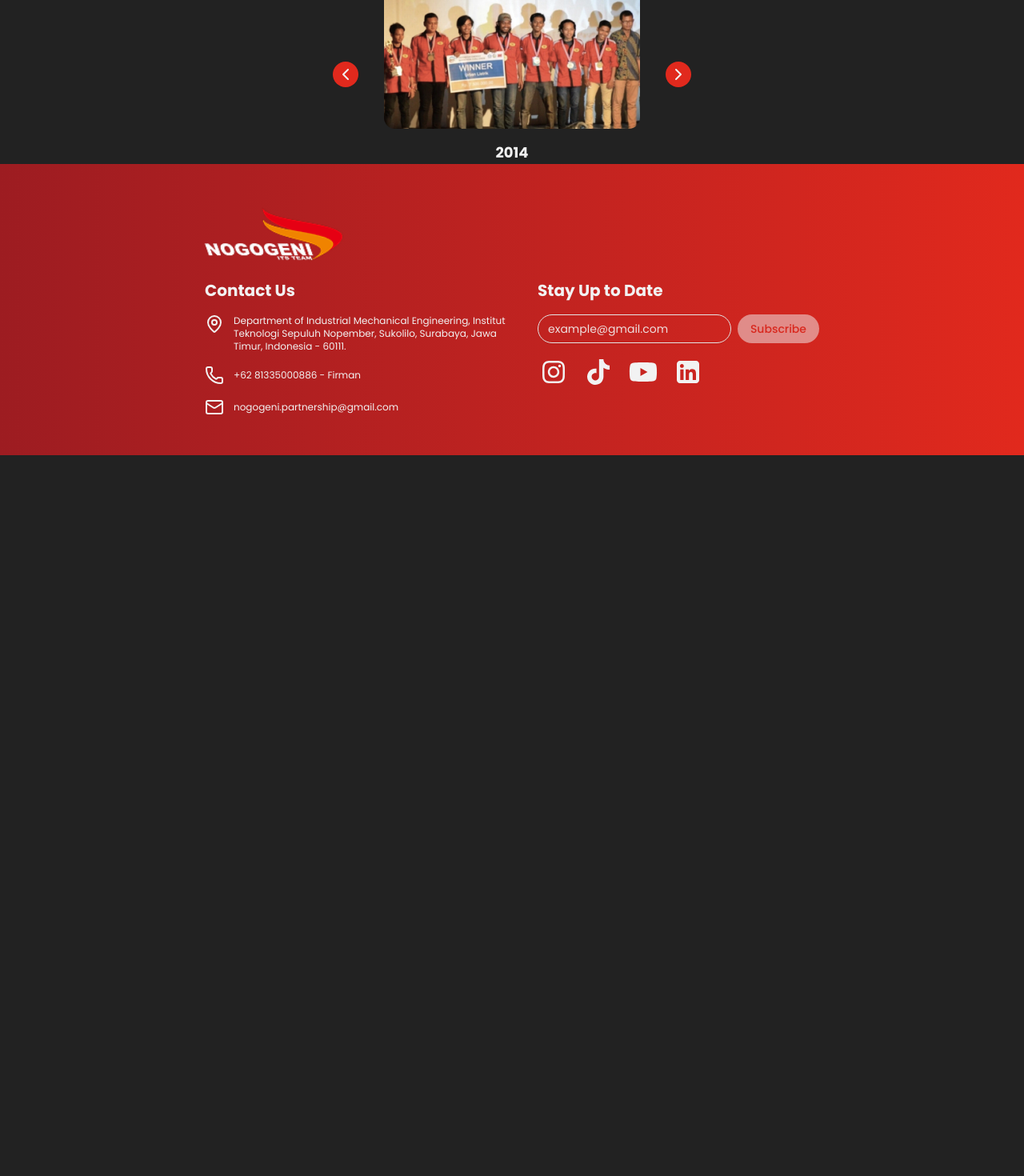
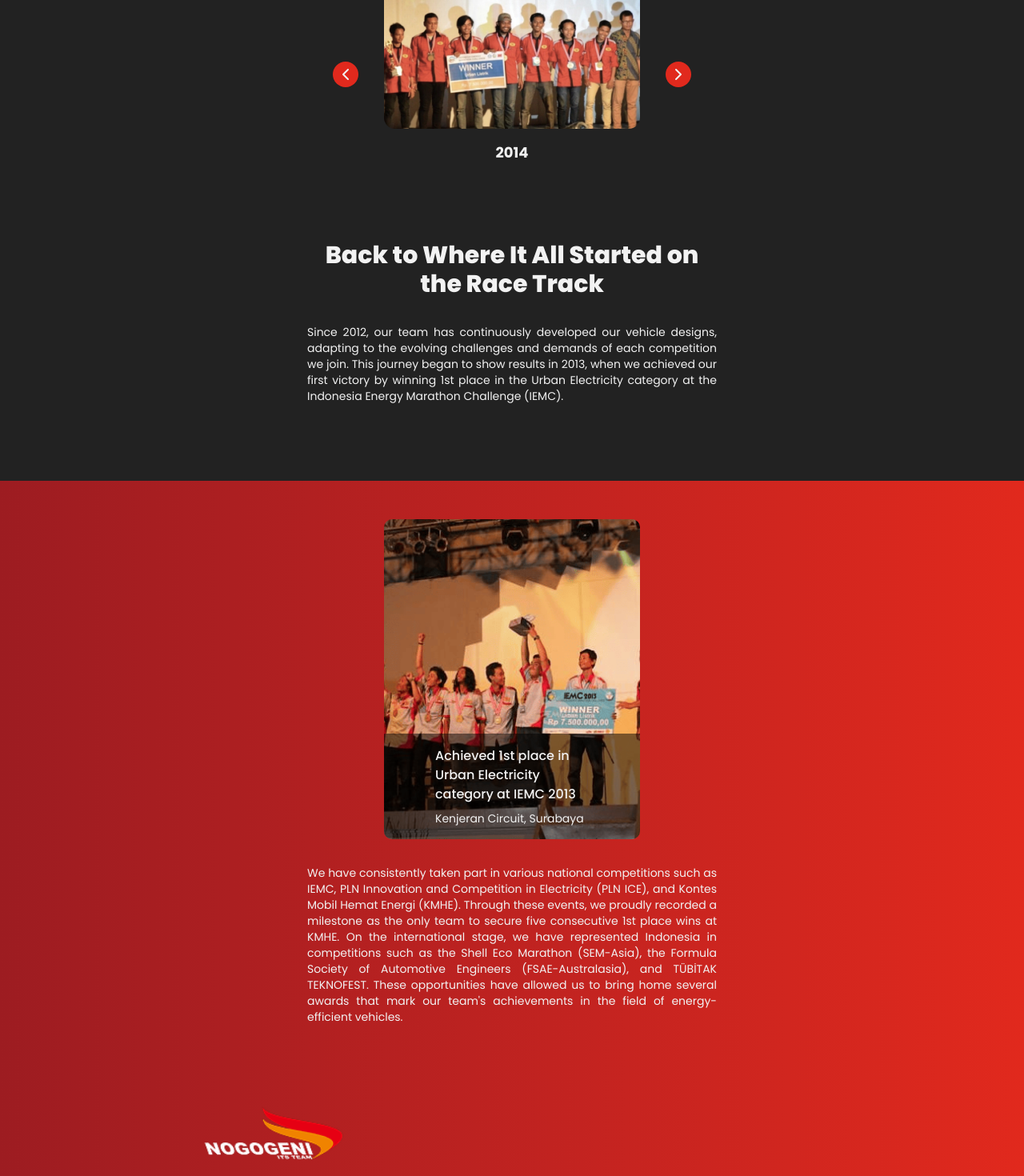
Before and after one commit to NogogeniITSTeam/nogogeni, a Next.js app: page /about-us in a window 1280 px wide. Shown: the part 1115-2585 px from the top of the page at 80% size. Before the commit the page ends 1684 px from the top, so only its background shows below. Built offline with nearby package versions, Linux system fonts and the light colour scheme.

Commit message:
create first place section

```diff
--- a/src/pages/about-us.tsx
+++ b/src/pages/about-us.tsx
@@ -35,6 +35,55 @@
       </section>
 
       <History />
+
+      <article className="bg-nogogeni-black py-16 px-8 tablet:px-16 tablet:py-24 desktop:px-32 desktop:py-32">
+        <h2 className="font-extrabold text-center mx-auto max-w-lg text-3xl mb-8 desktop:text-[64px] desktop:mb-12">
+          Back to Where It All Started on the Race Track
+        </h2>
+
+        <p className="text-justify mx-auto max-w-lg text-sm">
+          Since 2012, our team has continuously developed our vehicle designs,
+          adapting to the evolving challenges and demands of each competition we
+          join. This journey began to show results in 2013, when we achieved our
+          first victory by winning 1st place in the Urban Electricity category
+          at the Indonesia Energy Marathon Challenge (IEMC).
+        </p>
+      </article>
+
+      <section className="bg-linear-to-r from-nogogeni-red to-nogogeni-orange px-8 py-6 tablet:px-16 tablet:py-12 desktop:px-32 desktop:py-16">
+        <div className="group relative overflow-hidden aspect-4/5 rounded-lg w-full mx-auto max-w-xs mb-8">
+          <Image
+            fill
+            src="/first_place.png"
+            alt="First place in Urban Electricity category at IEMC 2013"
+            className="object-cover object-center group-hover:scale-125 duration-300"
+          />
+
+          <div className="bg-black/50 absolute z-10 bottom-0 left-0 right-0 py-4">
+            <div className="w-full mx-auto max-w-48 space-y-2">
+              <h4 className="font-medium">
+                Achieved 1st place in Urban Electricity category at IEMC 2013
+              </h4>
+              <p className="text-sm">Kenjeran Circuit, Surabaya</p>
+            </div>
+          </div>
+        </div>
+
+        <article className="w-full mx-auto max-w-lg">
+          <p className="text-justify text-sm">
+            We have consistently taken part in various national competitions
+            such as IEMC, PLN Innovation and Competition in Electricity (PLN
+            ICE), and Kontes Mobil Hemat Energi (KMHE). Through these events, we
+            proudly recorded a milestone as the only team to secure five
+            consecutive 1st place wins at KMHE. On the international stage, we
+            have represented Indonesia in competitions such as the Shell Eco
+            Marathon (SEM-Asia), the Formula Society of Automotive Engineers
+            (FSAE-Australasia), and TÜBİTAK TEKNOFEST. These opportunities have
+            allowed us to bring home several awards that mark our team's
+            achievements in the field of energy-efficient vehicles.
+          </p>
+        </article>
+      </section>
     </>
   );
 }
```
Also changed, not shown: public/first_place.png (added).
